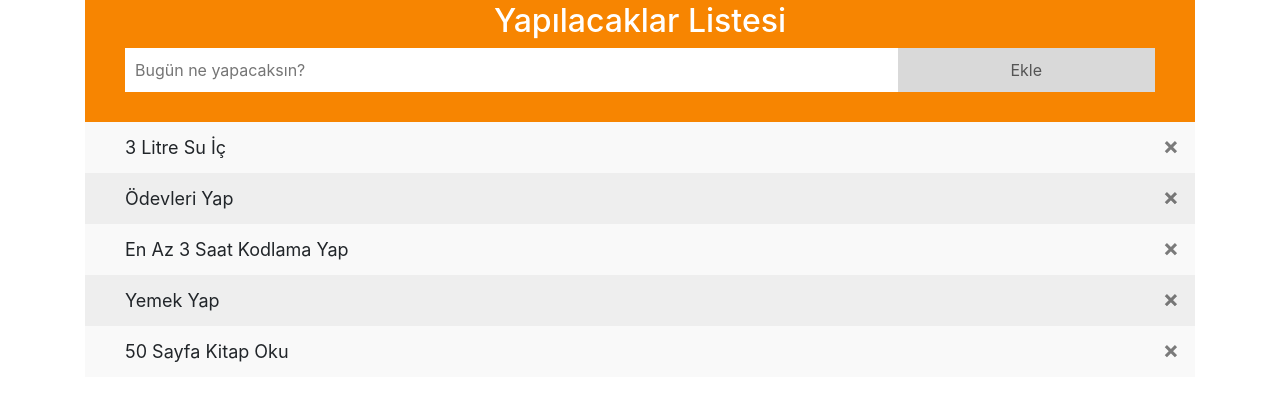
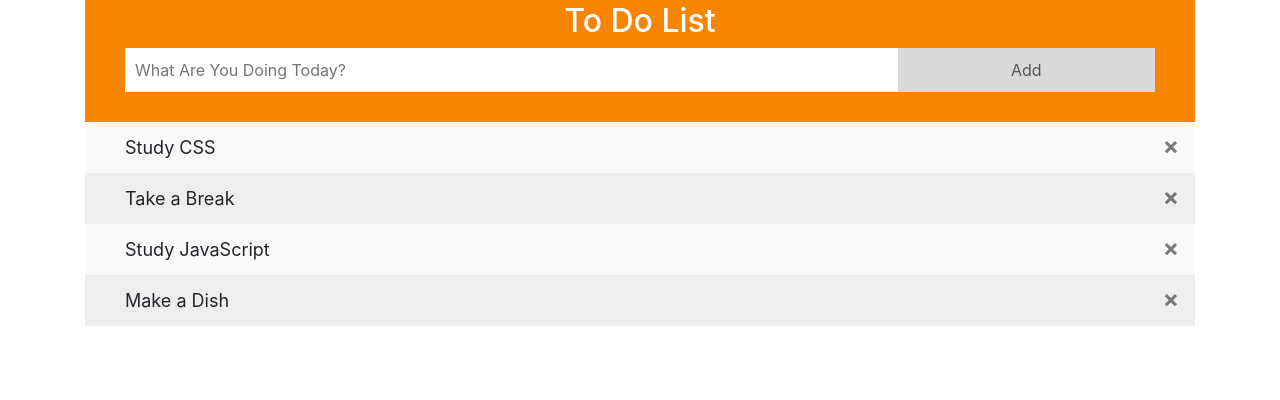
Before and after one commit to oguzhanduran/JavaScript-ToDo-List-Homework-2-Patika.dev, a plain HTML site: page index.html in a window 1280 px wide. Shown: the part 332-732 px from the top of the page. Drawn offline with nearby package versions, Linux system fonts and the light colour scheme; files that its build step writes are made by us from their sources.

Commit message:
README.md Eklendi

```diff
--- a/index.html
+++ b/index.html
@@ -13,7 +13,7 @@
     />
 
     <link rel="stylesheet" href="CSS/style.css">
-    <title>Yapılacaklar Listesi</title>
+    <title>To Do List</title>
   </head>
   <body>
     <div class="mr-1" style="position: relative">
@@ -36,7 +36,7 @@
               <span aria-hidden="true">&times;</span>
             </button>
           </div>
-          <div class="toast-body">Listeye eklendi.</div>
+          <div class="toast-body">Added to the list</div>
         </div>
       </div>
     </div>
@@ -60,7 +60,7 @@
               <span aria-hidden="true">&times;</span>
             </button>
           </div>
-          <div class="toast-body">Listeye boş ekleme yapamazsınız!</div>
+          <div class="toast-body">You cannot add blanks to the list!</div>
         </div>
       </div>
     </div>
@@ -71,19 +71,19 @@
           class="mb-1"
           alt=""
         />
-        <h2>Yapılacaklar Listesi</h2>
-        <input type="text" id="task" placeholder="Bugün ne yapacaksın?" />
+        <h2>To Do List</h2>
+        <input type="text" id="task" placeholder="What Are You Doing Today?" />
         <span onclick="newElement()" id="liveToastBtn" class="button"
-          >Ekle</span
+          >Add</span
         >
       </div>
 
       <ul id="list">
-        <li>3 Litre Su İç</li>
-        <li>Ödevleri Yap</li>
-        <li>En Az 3 Saat Kodlama Yap</li>
-        <li>Yemek Yap</li>
-        <li>50 Sayfa Kitap Oku</li>
+        <li>Study CSS</li>
+        <li>Take a Break</li>
+        <li>Study JavaScript </li>
+        <li>Make a Dish </li>
+
       </ul>
 
       <script src="JS/to-do-list.js"></script>
```
Also changed, not shown: img/todolist1.png (added), img/todolist2.png (added), img/todolist3.png (added), 1 other file.
